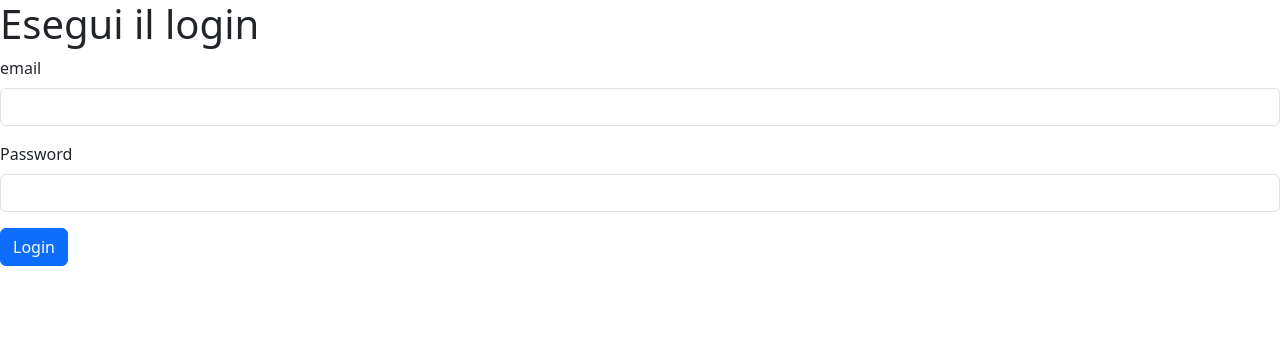
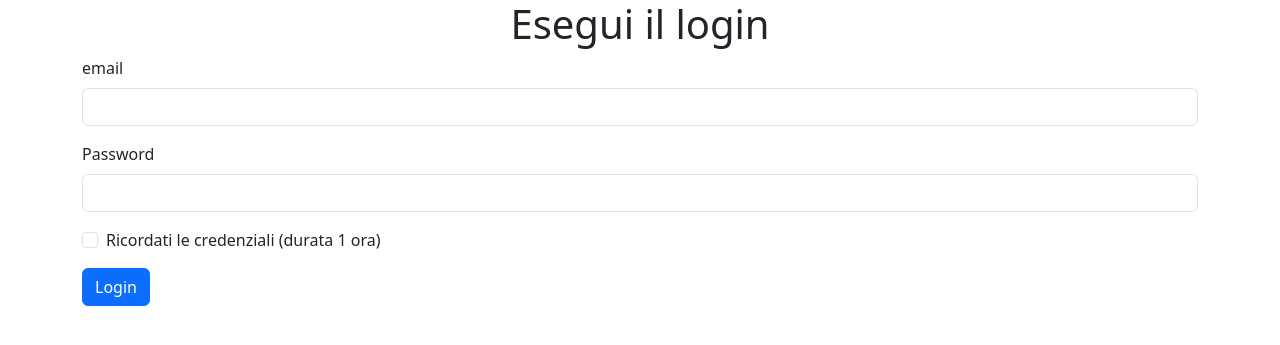
Before and after one commit to NotKruxx/Compito-TPSI, a PHP site: page /login.php in a window 1280 px wide. Shown: the top 345 px of the page. Run offline with PHP 8.4, Linux system fonts and the light colour scheme.

Commit message:
Questo commit ha aggiornato il file login.php. Ora è pronto per autenticare gli utenti.

```diff
--- a/login.php
+++ b/login.php
@@ -7,7 +7,10 @@
     <link href="https://cdn.jsdelivr.net/npm/bootstrap@5.3.3/dist/css/bootstrap.min.css" rel="stylesheet" integrity="sha384-QWTKZyjpPEjISv5WaRU9OFeRpok6YctnYmDr5pNlyT2bRjXh0JMhjY6hW+ALEwIH" crossorigin="anonymous">
   </head>
   <body>
+    <div class="container">
+      <center>
         <h1>Esegui il login</h1>
+      </center>
         <form action="login.php" method="post">
           <div class="mb-3">
             <label for="email" class="form-label">email</label>
@@ -17,7 +20,66 @@
             <label for="password" class="form-label">Password</label>
             <input type="password" class="form-control" id="password" name="password">
           </div>
+          <div class="mb-3 form-check">
+                    <input type="checkbox" class="form-check-input" id="ricordati" name="ricordati" value="1">
+                    <label class="form-check-label" for="ricordati">Ricordati le credenziali (durata 1 ora)</label>
+                </div>
           <button type="submit" class="btn btn-primary">Login</button>
+        </form>
+
+<?php
+session_start();
+
+if ($_COOKIE && isset($_COOKIE['nome'])) {
+    echo "<div class='container'>";
+    echo "<div class='alert alert-warning' role='alert'>
+    Hai già effettuato l'accesso in precedenza, verrai reindirizzato alla home tra 5 secondi
+    </div>";
+    echo "</div>";
+    $_SESSION['nome'] = $_COOKIE['nome'];
+    header("refresh:5;url=home.php");
+    exit;
+}
+
+if ($_SERVER["REQUEST_METHOD"] == "POST") {
+    if (isset($_POST['email']) && isset($_POST['password'])) {
+        $email = $_POST['email'];
+        $password = $_POST['password'];
+        $ricordati = isset($_POST['ricordati']) ? $_POST['ricordati'] : 0;
+
+        $password_hash = hash('sha256', $password);
+
+        include 'database.php';
+
+        $sql = "SELECT * FROM Utenti WHERE email = '$email' AND password = '$password_hash'";
+
+        $result = $conn->query($sql);
+        if ($result->num_rows > 0) {
+            $row = $result->fetch_assoc();
+            $_SESSION['nome'] = $row['nome'];
+            echo "<br>";
+            echo "<div class='container'>";
+            echo "<div class='alert alert-success' role='alert'>Accesso effettuato con successo, verrai reindirizzato alla home tra 5 secondi</div>";
+            echo "</div>";
+            if ($ricordati == 1) {
+                setcookie("nome", $row['nome'], time() + 3600, "/");
+            }
+            header("refresh:5;url=home.php");
+            exit;
+        } else {
+            echo "<br>";
+            echo "<div class='container'>";
+            echo "<div class='alert alert-danger' role='alert'>Email o password errate, riprova tra 5 secondi</div>";
+            echo "</div>";
+            header("refresh:5;url=login.php");
+            exit;
+        }
+    }
+}
+?>
+
+
         <script src="https://cdn.jsdelivr.net/npm/bootstrap@5.3.3/dist/js/bootstrap.bundle.min.js" integrity="sha384-YvpcrYf0tY3lHB60NNkmXc5s9fDVZLESaAA55NDzOxhy9GkcIdslK1eN7N6jIeHz" crossorigin="anonymous"></script>
+      </div>
   </body>
 </html>
```
Lines whose indentation alone changed are shown as unchanged.
